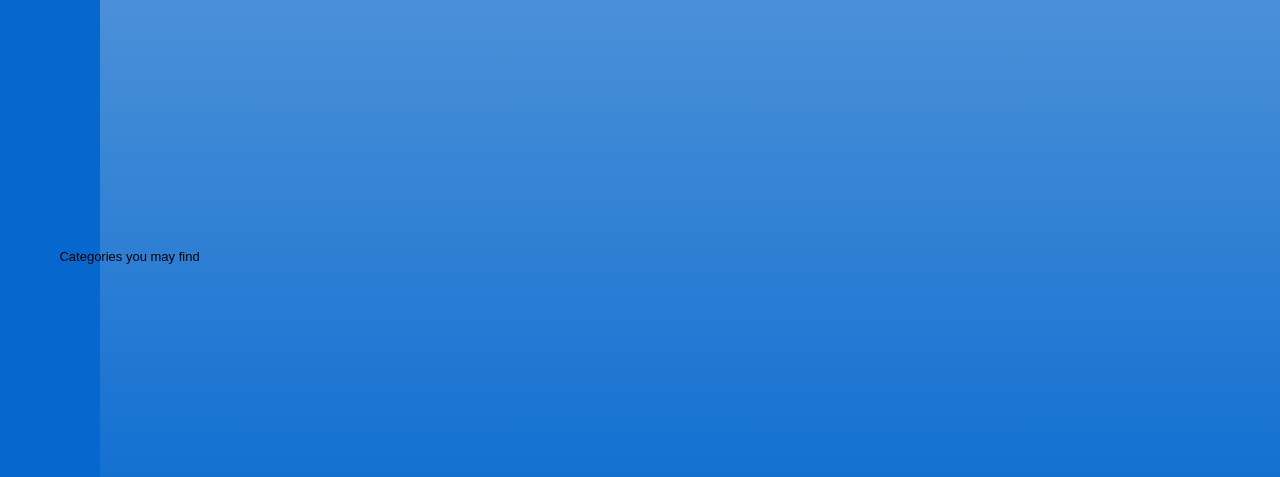
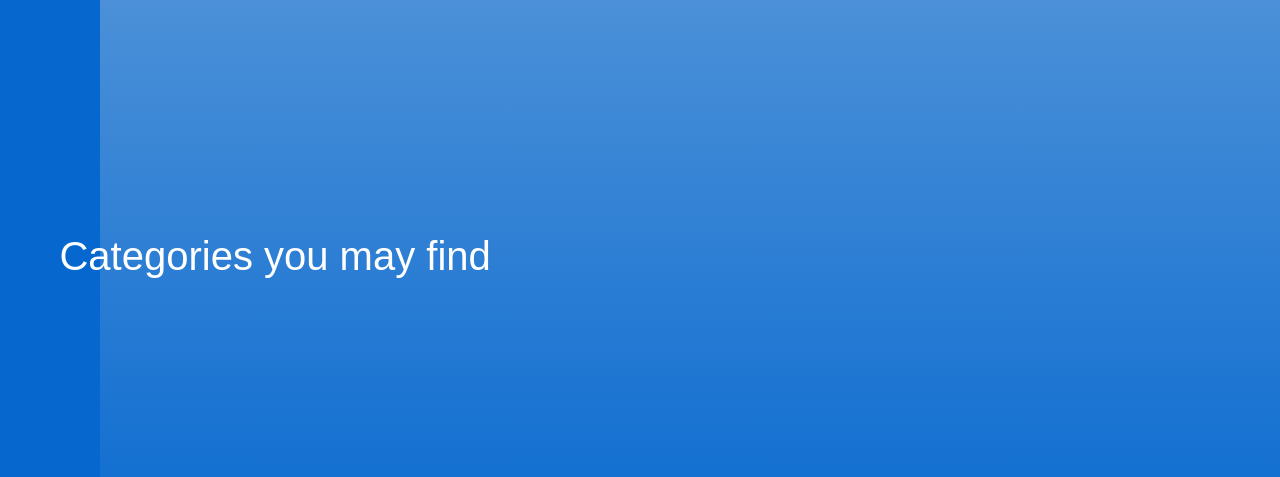
Before and after one commit to ITP19NYPL/NYPL_Taxonomy_Application, a Flask app: template service/templates/results.html in a window 1280 px wide. Shown: the part 206-683 px from the top of the page. Run offline with Flask 2, Linux system fonts and the light colour scheme; the template is opened without the code that fills it, so the values that code supplies are empty; parts of the project's set-up code (start-up, migrations or seed data) failed here and were passed over; some libraries are stand-ins or nearby versions.

Commit message:
Update result page UI

```diff
--- a/service/static/css/result_page_render.css
+++ b/service/static/css/result_page_render.css
@@ -20,6 +20,14 @@ body {
   margin-left: -3.4em;
   vertical-align: middle;
   position: relative;
+}
+
+.information {
+    font-size: 40px;
+    color: white;
+    position: relative;
+    text-align: center;
+    display: block;
 }
 
 .awesome-list-item {
```
